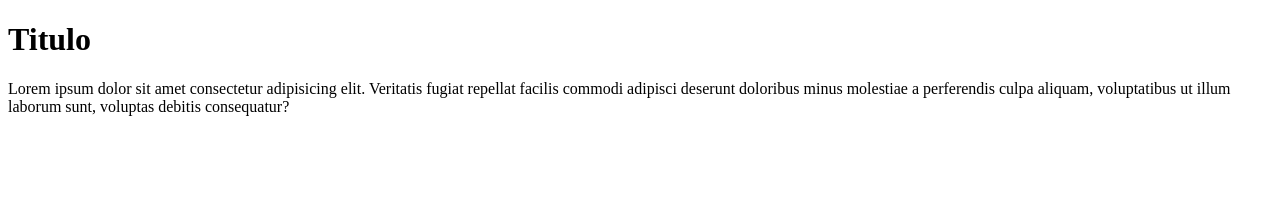
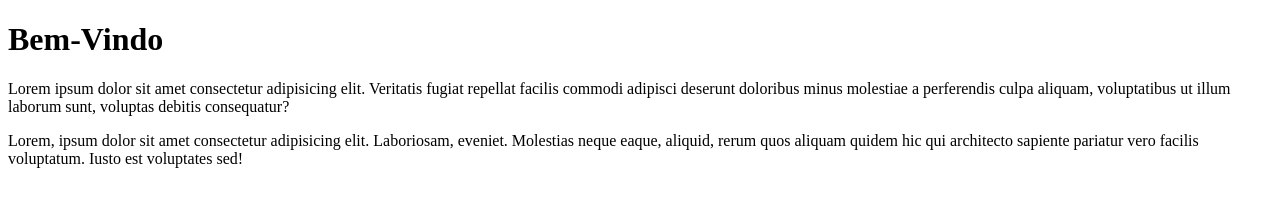
Before and after one commit to Davi-Madruga/Pipeline, a plain HTML site: page index.html in a window 1280 px wide. Drawn offline with Linux system fonts and the light colour scheme.

Commit message:
Style Index

```diff
--- a/index.html
+++ b/index.html
@@ -3,10 +3,11 @@
 <head>
     <meta charset="UTF-8">
     <meta name="viewport" content="width=device-width, initial-scale=1.0">
-    <title>Document</title>
+    <title>Home</title>
 </head>
 <body>
-    <h1>Titulo</h1>
+    <h1>Bem-Vindo</h1>
     <p>Lorem ipsum dolor sit amet consectetur adipisicing elit. Veritatis fugiat repellat facilis commodi adipisci deserunt doloribus minus molestiae a perferendis culpa aliquam, voluptatibus ut illum laborum sunt, voluptas debitis consequatur?</p>
+    <p>Lorem, ipsum dolor sit amet consectetur adipisicing elit. Laboriosam, eveniet. Molestias neque eaque, aliquid, rerum quos aliquam quidem hic qui architecto sapiente pariatur vero facilis voluptatum. Iusto est voluptates sed!</p>
 </body>
 </html>
```
